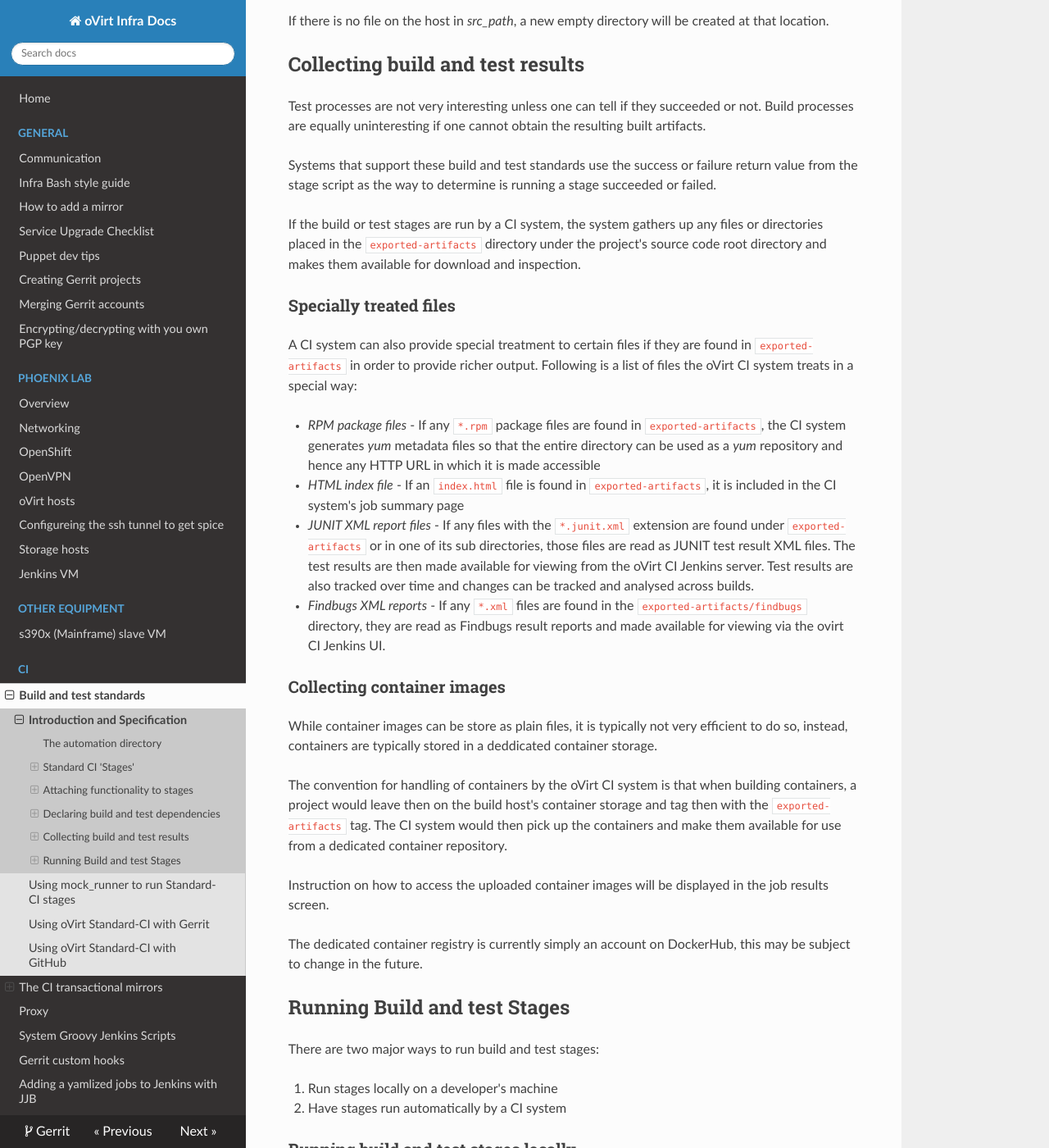
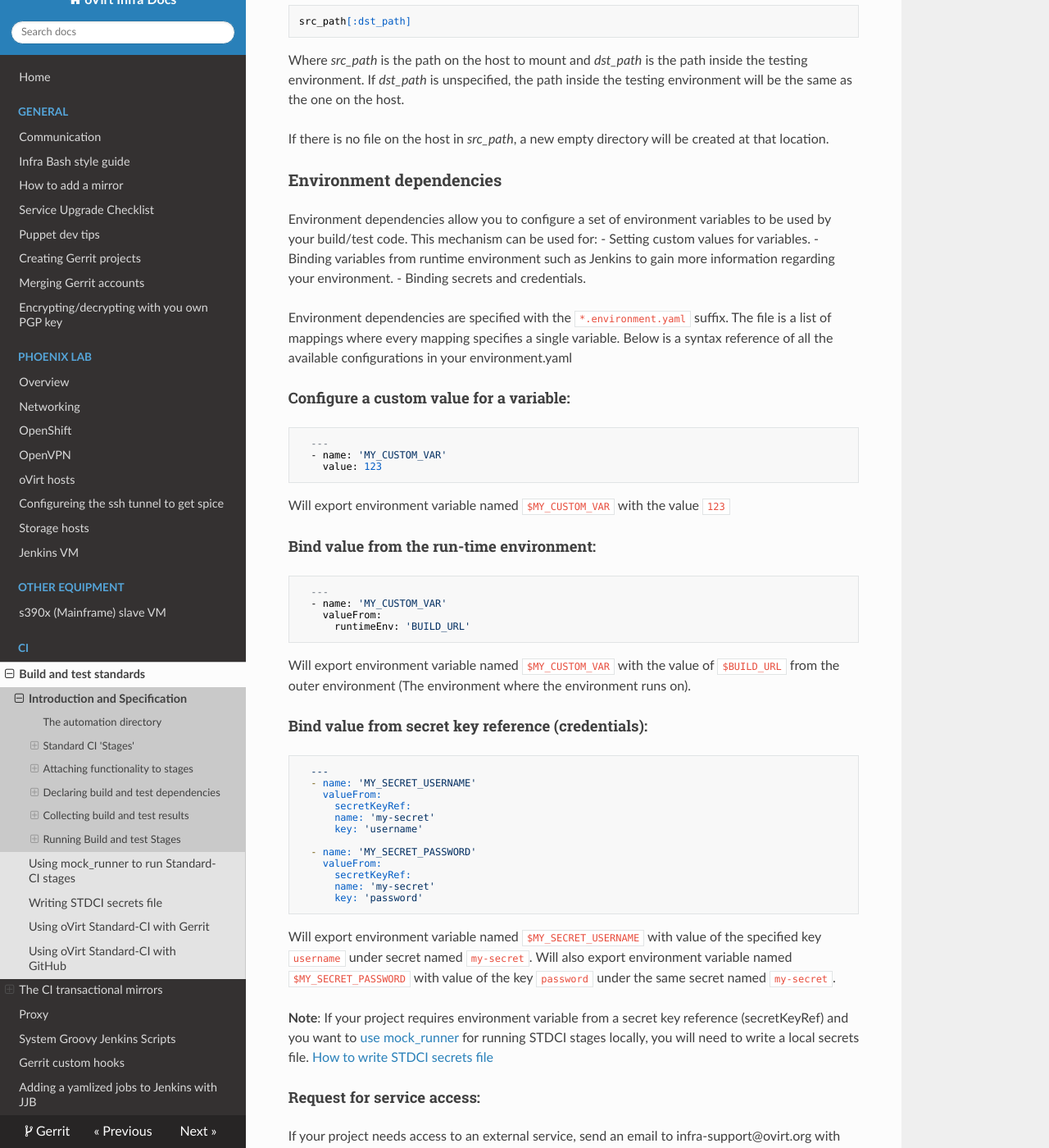
Before and after one commit to oVirt/infra-docs, an MkDocs documentation site: the page built from docs/CI/Build_and_test_standards.markdown, in a window 1280 px wide and 1400 px high, scrolled down 6739 px. Shown: the whole window at 82% size. Built offline with MkDocs 1.6.1, drawn with Linux system fonts in a browser that asks for light colours; nearby versions of some CDN libraries; old or Windows-style settings are respelled for this version of MkDocs; some of the changed text lies outside the part shown.

Commit message:
Document environment.yaml feature
Added documentation about environment dependencies.

Jira-Ticket: https://ovirt-jira.atlassian.net/browse/OVIRT-1691
Change-Id: Ib1a9e843e333e46881d367976521f7c7907fa6cc
Signed-off-by: Daniel Belenky <dbelenky@redhat.com>

```diff
--- a/docs/CI/Build_and_test_standards.markdown
+++ b/docs/CI/Build_and_test_standards.markdown
@@ -144,13 +144,21 @@ This standard currently defines and supports several kinds of dependencies:
   ensure certain cache files are preserved between different test runs or builds
   of the same project (Typically the test environment is destroyed when a build
   or a test is done), or to gain access to certain system devices or services.
+* *Environment dependencies* - A project can require environment variables to be
+  configured inside it's run-time environment.
+  Environmnet variable values can be provided from multiple locations:
+  - Plain: Used to configure variables with custom values.
+  - Runtime environment: Used to provide environment variables from the
+    outer environment (for example Jenkins variables such as $BUILD_ID)
+  - Secrets and credentials: Used to provide auth tokens, ssh keys and etc as
+    environment variables.
 
 ### Dependency definition files
 
 Unless otherwise stated below, project dependencies are defined separately
 per-stage. And can additionally be defined separately per-distribution.
 
-Project dependencies are specified via files that are places in the
+Project dependencies are specified via files that are placed in the
 `automation` directory and take the following form:
 
     automation/<stage-name>.<dependency-type>
@@ -323,6 +331,77 @@ the testing environment will be the same as the one on the host.
 If there is no file on the host in *src_path*, a new empty directory will be
 created at that location.
 
+### Environment dependencies
+
+Environment dependencies allow you to configure a set of environment
+variables to be used by your build/test code.
+This mechanism can be used for:
+- Setting custom values for variables.
+- Binding variables from runtime environment such as Jenkins to gain more
+  information regarding your environment.
+- Binding secrets and credentials.
+
+Environment dependencies are specified with the `*.environment.yaml` suffix.
+The file is a list of mappings where every mapping specifies a single variable.
+Below is a syntax reference of all the available configurations in your
+environment.yaml
+
+
+#### Configure a custom value for a variable:
+
+      ---
+      - name: 'MY_CUSTOM_VAR'
+        value: 123
+
+
+Will export environment variable named `$MY_CUSTOM_VAR` with the value `123`
+
+
+#### Bind value from the run-time environment:
+
+      ---
+      - name: 'MY_CUSTOM_VAR'
+        valueFrom:
+          runtimeEnv: 'BUILD_URL'
+
+Will export environment variable named `$MY_CUSTOM_VAR` with the value of
+`$BUILD_URL` from the outer environment (The environment where the environment
+runs on).
+
+
+#### Bind value from secret key reference (credentials):
+
+      ---
+      - name: 'MY_SECRET_USERNAME'
+        valueFrom:
+          secretKeyRef:
+          name: 'my-secret'
+          key: 'username'
+
+      - name: 'MY_SECRET_PASSWORD'
+        valueFrom:
+          secretKeyRef:
+          name: 'my-secret'
+          key: 'password'
+
+Will export environment variable named `$MY_SECRET_USERNAME` with value
+of the specified key `username` under secret named `my-secret`.
+Will also export environment variable named `$MY_SECRET_PASSWORD` with
+value of the key `password` under the same secret named `my-secret`.
+
+**Note**: If your project requires environment variable from a
+secret key reference (secretKeyRef) and you want to
+[use mock_runner](Using_mock_runner.markdown) for running STDCI stages locally,
+you will need to write a local secrets file.
+[How to write STDCI secrets file](Writing_STDCI_secrets_file.markdown)
+
+#### Request for service access:
+If your project needs access to an external
+service, send an email to infra-support@ovirt.org with details of your project
+and the service you need access to. The CI team take care of the registration
+to the service and you will be able to access it through environment.yaml
+
+
 Collecting build and test results
 ---------------------------------
 
--- a/docs/index.markdown
+++ b/docs/index.markdown
@@ -27,6 +27,7 @@ Welcome to oVirt Infra docs's documentation!
 ## CI
 * [Build and test standards](CI/Build_and_test_standards.markdown)
     * [Using mock_runner to run Standard-CI stages](CI/Using_mock_runner.markdown)
+    * [Writing STDCI secrets file](CI/Writing_STDCI_secrets_file.markdown)
     * [Using oVirt Standard-CI with Gerrit](CI/Using_STDCI_with_Gerrit.markdown)
     * [Using oVirt Standard-CI with GitHub](CI/Using_STDCI_with_GitHub.markdown)
 * [The CI transactional mirrors](CI/Transactional_mirrors.markdown)
--- a/mkdocs.yml
+++ b/mkdocs.yml
@@ -32,6 +32,7 @@ pages:
     - 'Build and test standards':
       - 'Introduction and Specification': 'CI/Build_and_test_standards.markdown'
       - 'Using mock_runner to run Standard-CI stages': 'CI/Using_mock_runner.markdown'
+      - 'Writing STDCI secrets file': 'CI/Writing_STDCI_secrets_file.markdown'
       - 'Using oVirt Standard-CI with Gerrit': 'CI/Using_STDCI_with_Gerrit.markdown'
       - 'Using oVirt Standard-CI with GitHub': 'CI/Using_STDCI_with_GitHub.markdown'
     - 'The CI transactional mirrors':
```
Also changed, not shown: docs/CI/Using_mock_runner.markdown (+57 -0 lines), docs/CI/Writing_STDCI_secrets_file.markdown (added, +49 -0 lines).
